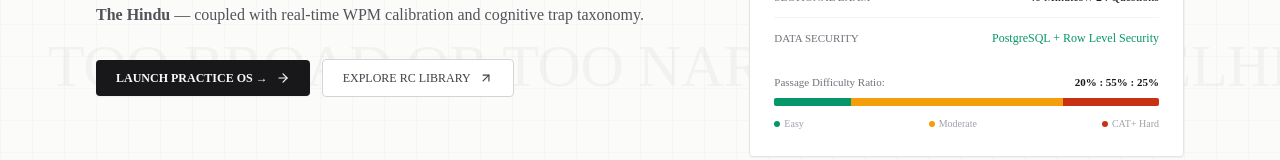
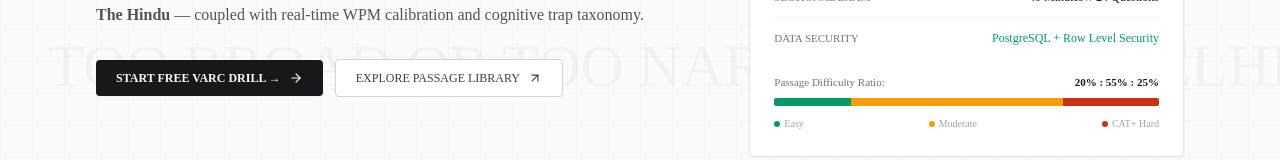
Before and after one commit to Bhavishtermux/VERBALOS, a Next.js app: page / in a window 1280 px wide. Shown: the part 391-551 px from the top of the page. Built offline with nearby package versions, Linux system fonts and the light colour scheme; no server answers.

Commit message:
feat(copy): Replace technical CTA buttons with user-centric aspirant action copy

```diff
--- a/src/app/page.tsx
+++ b/src/app/page.tsx
@@ -219,20 +219,20 @@ export default function HomePage() {
                 A rigorous, distraction-free environment engineered exclusively for CAT aspirants. Dense philosophical, economic, and sociopolitical prose from <strong>Aeon Essays</strong>, <strong>The Atlantic</strong>, and <strong>The Hindu</strong> — coupled with real-time WPM calibration and cognitive trap taxonomy.
               </p>
 
-              {/* Action Buttons */}
+              {/* Action Buttons (User POV) */}
               <div className="pt-2 flex flex-wrap items-center gap-3 font-mono text-xs">
                 <Link
                   href={user ? "/dashboard" : "/login"}
                   className="inline-flex items-center gap-2 px-5 py-2.5 rounded-[4px] font-semibold bg-zinc-900 text-zinc-50 hover:bg-[#C83214] dark:bg-zinc-100 dark:text-zinc-900 dark:hover:bg-[#C83214] dark:hover:text-white ios-tap shadow-sm"
                 >
-                  <span>{user ? "OPEN DASHBOARD" : "LAUNCH PRACTICE OS →"}</span>
+                  <span>{user ? "CONTINUE PRACTICE →" : "START FREE VARC DRILL →"}</span>
                   <ArrowRight className="h-3.5 w-3.5" />
                 </Link>
                 <Link
                   href={user ? "/library" : "/login"}
                   className="inline-flex items-center gap-2 px-5 py-2.5 rounded-[4px] border border-zinc-300 dark:border-zinc-700 bg-white dark:bg-zinc-900 text-zinc-700 dark:text-zinc-300 hover:border-zinc-900 dark:hover:border-zinc-100 ios-tap"
                 >
-                  <span>EXPLORE RC LIBRARY</span>
+                  <span>EXPLORE PASSAGE LIBRARY</span>
                   <ArrowUpRight className="h-3.5 w-3.5" />
                 </Link>
               </div>
@@ -738,7 +738,7 @@ export default function HomePage() {
               href={user ? "/dashboard" : "/login"}
               className="inline-flex items-center gap-2 px-6 py-3 rounded-[4px] font-mono text-xs font-bold bg-[#C83214] text-white hover:bg-[#b02c12] ios-tap shadow-md"
             >
-              <span>{user ? "GO TO DASHBOARD" : "START PRACTICING NOW"}</span>
+              <span>{user ? "CONTINUE PRACTICE →" : "BEGIN FREE VARC PREPARATION →"}</span>
               <ArrowRight className="h-4 w-4" />
             </Link>
           </div>
```
